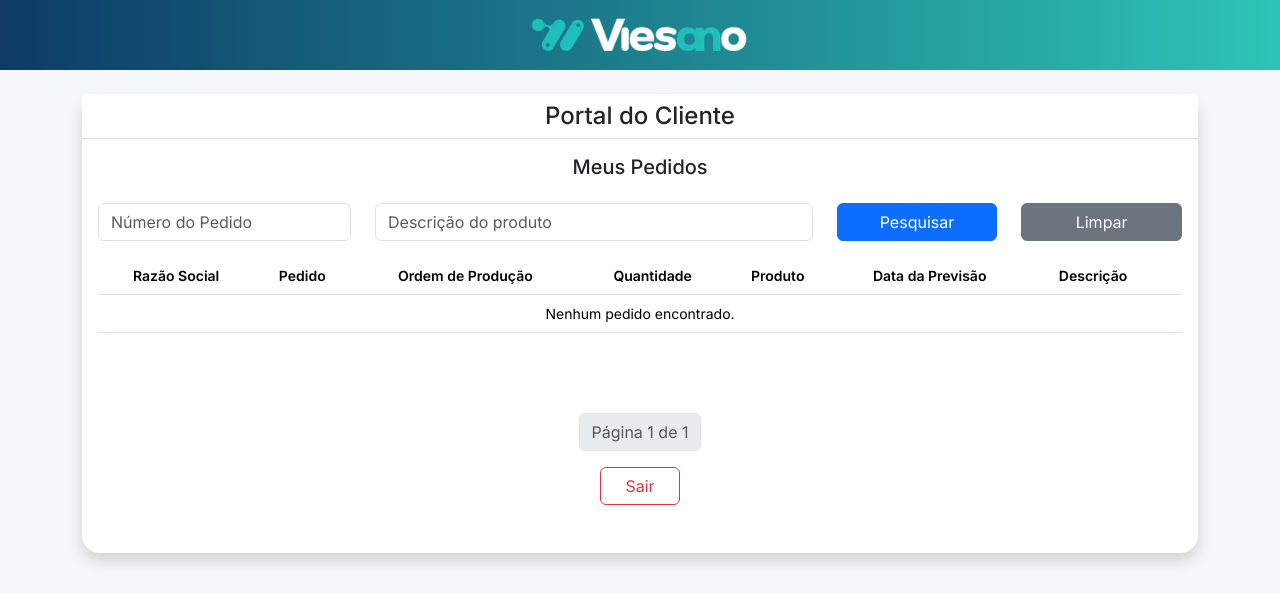
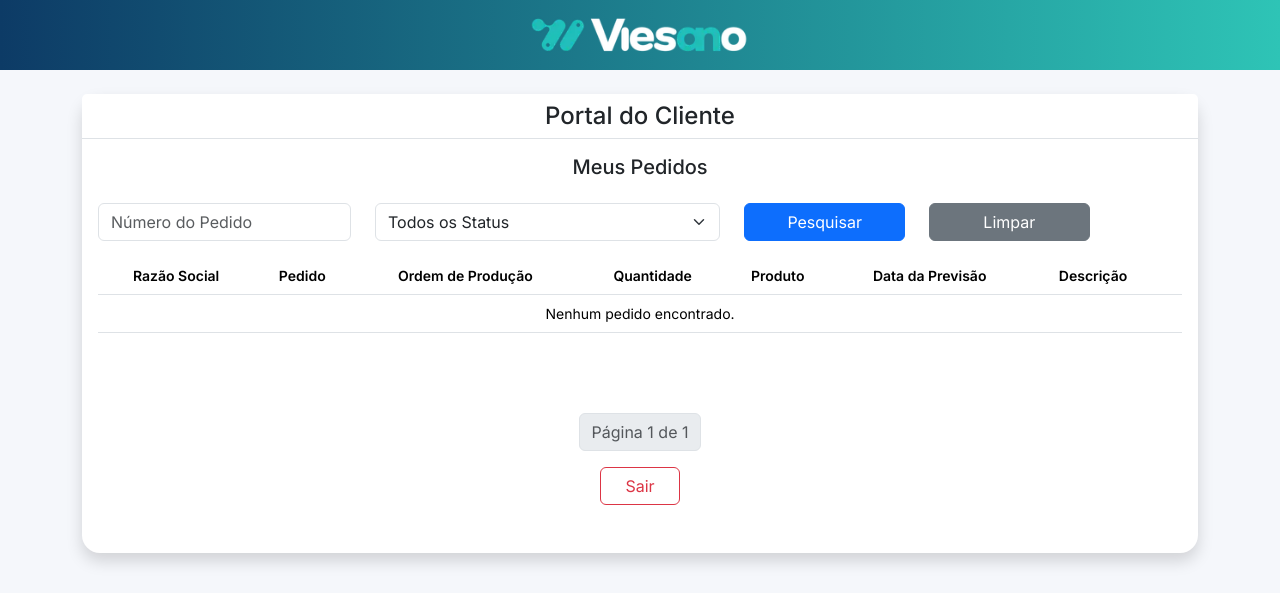
Before and after one commit to fabiurbina/fsrtech-automacao, a Django app: page / in a window 1280 px wide. Shown: the top 593 px of the page. Run offline with Django 5.2, Linux system fonts and the light colour scheme; the visitor is signed in with stand-in values (Sample User, id 1); data that the repository does not hold is empty.

Commit message:
Atualização do filtro desc

```diff
--- a/pedidos/templates/home.html
+++ b/pedidos/templates/home.html
@@ -117,13 +117,17 @@ Portal do Cliente
                     value="{{ request.GET.pedido }}">
             </div>
 
-        <div class="col-md-5">
-            <input
-                type="text"
-                class="form-control"
-                name="descricao"
-                placeholder="Descrição do produto"
-                value="{{ request.GET.descricao }}">
+            <div class="col-md-4">
+                <select class="form-select" name="descricao">
+                    <option value="">Todos os Status</option>
+
+                    {% for status in status_disponiveis %}
+                        <option value="{{ status }}"
+                            {% if request.GET.descricao == status %}selected{% endif %}>
+                            {{ status }}
+                        </option>
+                    {% endfor %}
+                </select>
             </div>
 
             <div class="col-md-2">
--- a/pedidos/views.py
+++ b/pedidos/views.py
@@ -12,7 +12,6 @@ def home(request):
     cpf_cnpj = request.user.username
 
     numero_pedido = request.GET.get("pedido")
-
     descricao = request.GET.get("descricao", "").strip()
 
     email = request.user.email.lower()
@@ -20,11 +19,8 @@ def home(request):
     print("CPF logado:", cpf_cnpj)
 
     if "@viesano" in email:
-
         pedidos = consultar_todos_pedidos()
-
     else:
-
         pedidos = consultar_pedidos_cliente(cpf_cnpj)
 
     pedidos_cliente = []
@@ -34,8 +30,6 @@ def home(request):
         status = interpretar_status(
             pedido["descricao_etapa"],
             pedido["status_producao"],
-
-
         )
 
         pedido["titulo"] = status["titulo"]
@@ -44,20 +38,25 @@ def home(request):
 
         pedidos_cliente.append(pedido)
 
-    # FILTRO
+    # Lista de status disponíveis para o filtro
+    status_disponiveis = sorted(
+        {pedido["descricao"] for pedido in pedidos_cliente}
+    )
+
+    # FILTRO POR NÚMERO DO PEDIDO
     if numero_pedido:
-
         pedidos_cliente = [
             pedido
             for pedido in pedidos_cliente
             if str(pedido["numero_pedido"]) == numero_pedido
-    ]
+        ]
 
+    # FILTRO POR STATUS
     if descricao:
         pedidos_cliente = [
             pedido
             for pedido in pedidos_cliente
-            if descricao.lower() in pedido["descricao"].lower()
+            if pedido["descricao"] == descricao
         ]
 
     paginator = Paginator(pedidos_cliente, 20)
@@ -67,17 +66,12 @@ def home(request):
     pedidos_cliente = paginator.get_page(page)
 
     return render(
-
         request,
-
         "home.html",
-
         {
-
-            "pedidos": pedidos_cliente
-
-        }
-
+            "pedidos": pedidos_cliente,
+            "status_disponiveis": status_disponiveis,
+        },
     )
 
 from django.contrib import messages
```
Lines whose indentation alone changed are shown as unchanged.
